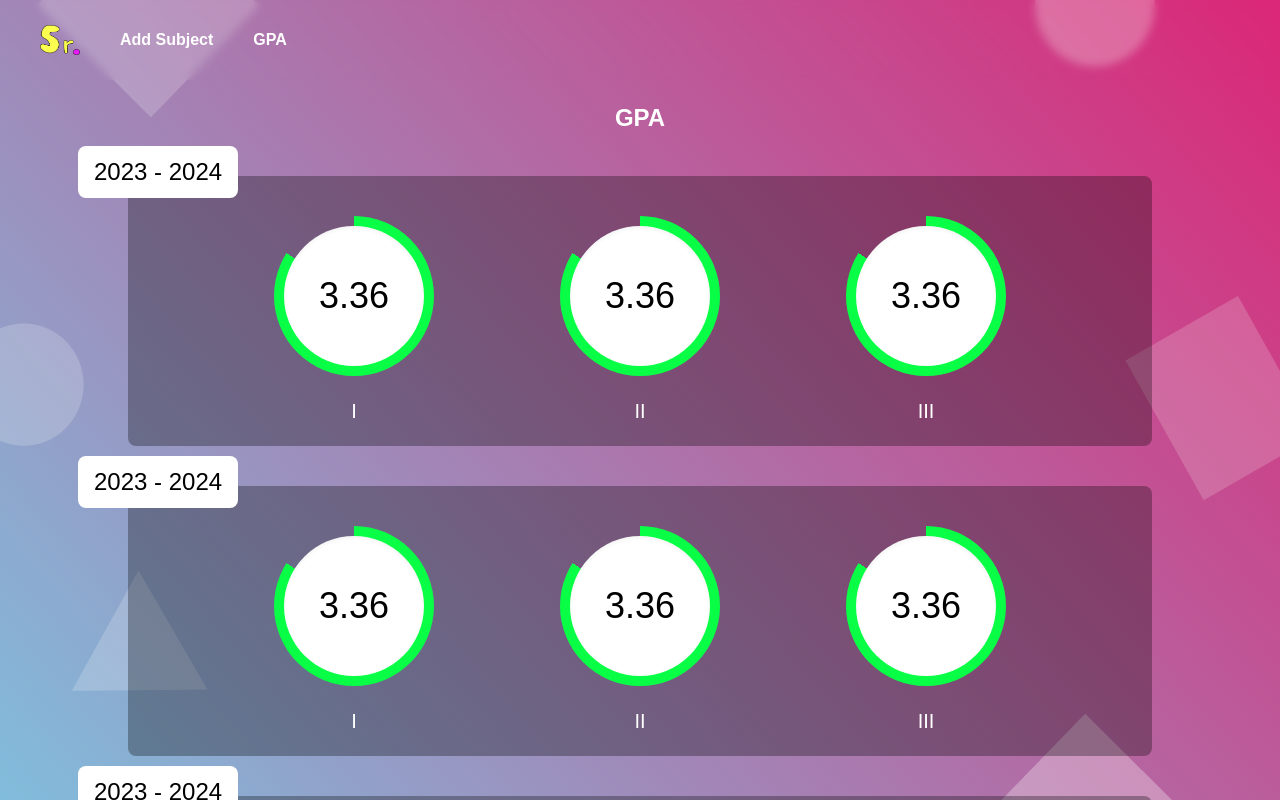
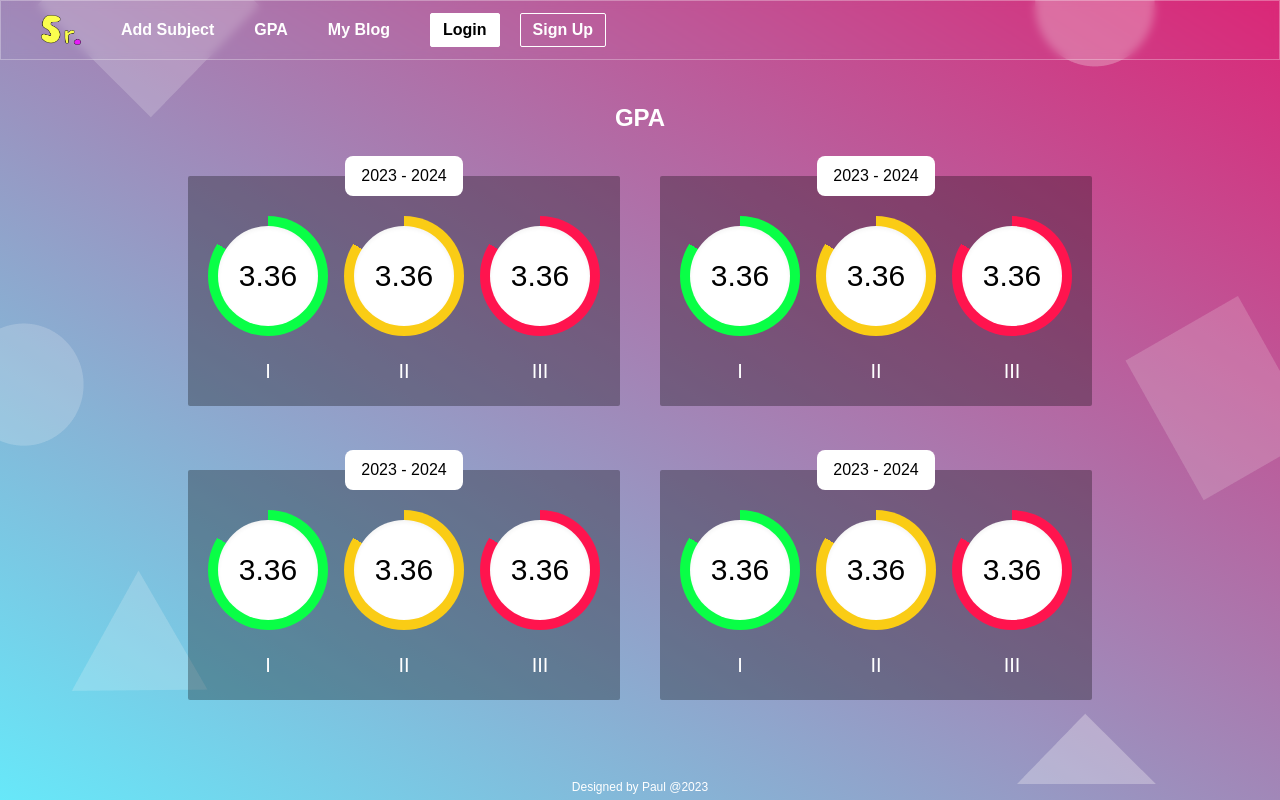
Before and after one commit to 1902VanHuongCoder/Cumulative_points_calculator, a React (Vite) app: page /gpa in a window 1280 px wide. Shown: the top 800 px of the page. Built offline with nearby package versions, Linux system fonts and the light colour scheme; the HTML template or start-up script is replaced by a standard one.

Commit message:
fix UI for GPA, Home and Add subject page

```diff
--- a/src/components/Gpa.jsx
+++ b/src/components/Gpa.jsx
@@ -1,211 +1,198 @@
 import GreetingBgPNGDesktop from "../assets/GreetingBgPNGDesktop.png";
-import logo from "../assets/logo.png";
+import Footer from "./default_components/Footer";
+import Navbar from "./default_components/Navbar";
 const Gpa = () => {
   return (
     <div className="relative w-full min-h-screen bg-gradient-to-tr from-cyan-300 to-pink-600">
       <div
-        className="w-full h-full bg-repeat pb-10"
+        className="w-full h-full bg-repeat pb-5"
         style={{ backgroundImage: `url('${GreetingBgPNGDesktop}')` }}
       >
-        <div className="w-full h-[80px] bg-transparent backdrop-blur-sm flex gap-x-6 sm:gap-x-10 items-center px-6 sm:px-10">
-          <img
-            src={logo}
-            alt="logo"
-            className="w-[40px] h-[30px] self-center"
-          />
-          <ul className="flex gap-x-10 items-center font-bold text-white">
-            <li>
-              <a href="/addsubject">Add Subject</a>
-            </li>
-            <li>
-              <a href="/gpa">GPA</a>
-            </li>
-          </ul>
-        </div>
-
-        <div className="w-[95%] sm:w-4/5 mx-auto">
+        <Navbar />
+        <div className="w-[95%] sm:w-full sm:px-10 mx-auto overflow-hidden">
           <h1 className="w-full py-5 text-[24px] text-center text-white font-bold mb-5">
             GPA
           </h1>
-          <div>
+          <div className="w-full flex justify-center gap-x-10 flex-wrap">
             {/* parent */}
-            <div className="relative flex justify-evenly items-center mb-10 bg-[rgba(0,0,0,.3)] p-5 pt-10 rounded-lg">
+            <div className="relative flex justify-evenly items-center mb-16 bg-[rgba(0,0,0,.3)] p-5 pt-10 rounded-sm gap-x-4">
               {/* item  */}
-              <h2 className="absolute top-[-20px] left-[10px] md:top-[-30px] sm:left-[-50px] text-black sm:text-[24px] bg-white px-4 py-2 rounded-lg">
+              <h2 className="absolute top-[-20px] text-black sm:text-[16px] bg-white px-4 py-2 rounded-lg">
                 2023 - 2024
               </h2>
               <div className="flex flex-col items-center gap-y-2 sm:gap-y-5">
                 <div
-                  className="w-[80px] h-[80px] sm:w-[120px] sm:h-[120px] lg:w-[160px] lg:h-[160px]  rounded-full flex justify-center items-center"
+                  className="w-[80px] h-[80px] sm:w-[120px] sm:h-[120px]  rounded-full flex justify-center items-center"
                   style={{
                     backgroundImage: `conic-gradient(from 0deg, #09ff46 0%, #09ff46 84%, transparent 84%, transparent)`,
                   }}
                 >
-                  <div className="w-[60px] h-[60px] sm:w-[100px] lg:w-[140px] sm:h-[100px] lg:h-[140px] bg-white rounded-full flex justify-center items-center shadow-inner">
-                    <h2 className="text-sm sm:text-3xl lg:text-4xl">3.36</h2>
+                  <div className="w-[60px] h-[60px] sm:w-[100px]  sm:h-[100px] bg-white rounded-full flex justify-center items-center shadow-inner">
+                    <h2 className="text-sm sm:text-3xl">3.36</h2>
                   </div>
                 </div>
                 <p className="text-white text-[16px] sm:text-[20px]">I</p>
               </div>
               <div className="flex flex-col items-center gap-y-2 sm:gap-y-5">
                 <div
-                  className="w-[80px] h-[80px] sm:w-[120px] sm:h-[120px] lg:w-[160px] lg:h-[160px]  rounded-full flex justify-center items-center"
+                  className="w-[80px] h-[80px] sm:w-[120px] sm:h-[120px]  rounded-full flex justify-center items-center"
                   style={{
-                    backgroundImage: `conic-gradient(from 0deg, #09ff46 0%, #09ff46 84%, transparent 84%, transparent)`,
+                    backgroundImage: `conic-gradient(from 0deg, #facc15 0%, #facc15 84%, transparent 84%, transparent)`,
                   }}
                 >
-                  <div className="w-[60px] h-[60px] sm:w-[100px] lg:w-[140px] sm:h-[100px] lg:h-[140px] bg-white rounded-full flex justify-center items-center shadow-inner">
-                    <h2 className="text-sm sm:text-3xl lg:text-4xl">3.36</h2>
+                  <div className="w-[60px] h-[60px] sm:w-[100px]  sm:h-[100px]  bg-white rounded-full flex justify-center items-center shadow-inner">
+                    <h2 className="text-sm sm:text-3xl">3.36</h2>
                   </div>
                 </div>
                 <p className="text-white text-[16px] sm:text-[20px]">II</p>
               </div>
               <div className="flex flex-col items-center gap-y-2 sm:gap-y-5">
                 <div
-                  className="w-[80px] h-[80px] sm:w-[120px] sm:h-[120px] lg:w-[160px] lg:h-[160px]  rounded-full flex justify-center items-center"
+                  className="w-[80px] h-[80px] sm:w-[120px] sm:h-[120px]   rounded-full flex justify-center items-center"
                   style={{
-                    backgroundImage: `conic-gradient(from 0deg, #09ff46 0%, #09ff46 84%, transparent 84%, transparent)`,
+                    backgroundImage: `conic-gradient(from 0deg, #ff144e 0%, #ff144e 84%, transparent 84%, transparent)`,
                   }}
                 >
-                  <div className="w-[60px] h-[60px] sm:w-[100px] lg:w-[140px] sm:h-[100px] lg:h-[140px] bg-white rounded-full flex justify-center items-center shadow-inner">
-                    <h2 className="text-sm sm:text-3xl lg:text-4xl">3.36</h2>
+                  <div className="w-[60px] h-[60px] sm:w-[100px]  sm:h-[100px] bg-white rounded-full flex justify-center items-center shadow-inner">
+                    <h2 className="text-sm sm:text-3xl">3.36</h2>
                   </div>
                 </div>
                 <p className="text-white text-[16px] sm:text-[20px]">III</p>
               </div>
             </div>
 
-            <div className="relative flex justify-evenly items-center mb-10 bg-[rgba(0,0,0,.3)] p-5 pt-10 rounded-lg">
+            <div className="relative flex justify-evenly items-center mb-16 bg-[rgba(0,0,0,.3)] p-5 pt-10 rounded-sm gap-x-4">
               {/* item  */}
-              <h2 className="absolute top-[-20px] left-[10px] md:top-[-30px] sm:left-[-50px] text-black sm:text-[24px] bg-white px-4 py-2 rounded-lg">
+              <h2 className="absolute top-[-20px] text-black sm:text-[16px] bg-white px-4 py-2 rounded-lg">
                 2023 - 2024
               </h2>
               <div className="flex flex-col items-center gap-y-2 sm:gap-y-5">
                 <div
-                  className="w-[80px] h-[80px] sm:w-[120px] sm:h-[120px] lg:w-[160px] lg:h-[160px]  rounded-full flex justify-center items-center"
+                  className="w-[80px] h-[80px] sm:w-[120px] sm:h-[120px]  rounded-full flex justify-center items-center"
                   style={{
                     backgroundImage: `conic-gradient(from 0deg, #09ff46 0%, #09ff46 84%, transparent 84%, transparent)`,
                   }}
                 >
-                  <div className="w-[60px] h-[60px] sm:w-[100px] lg:w-[140px] sm:h-[100px] lg:h-[140px] bg-white rounded-full flex justify-center items-center shadow-inner">
-                    <h2 className="text-sm sm:text-3xl lg:text-4xl">3.36</h2>
+                  <div className="w-[60px] h-[60px] sm:w-[100px]  sm:h-[100px] bg-white rounded-full flex justify-center items-center shadow-inner">
+                    <h2 className="text-sm sm:text-3xl">3.36</h2>
                   </div>
                 </div>
                 <p className="text-white text-[16px] sm:text-[20px]">I</p>
               </div>
               <div className="flex flex-col items-center gap-y-2 sm:gap-y-5">
                 <div
-                  className="w-[80px] h-[80px] sm:w-[120px] sm:h-[120px] lg:w-[160px] lg:h-[160px]  rounded-full flex justify-center items-center"
+                  className="w-[80px] h-[80px] sm:w-[120px] sm:h-[120px]  rounded-full flex justify-center items-center"
                   style={{
-                    backgroundImage: `conic-gradient(from 0deg, #09ff46 0%, #09ff46 84%, transparent 84%, transparent)`,
+                    backgroundImage: `conic-gradient(from 0deg, #facc15 0%, #facc15 84%, transparent 84%, transparent)`,
                   }}
                 >
-                  <div className="w-[60px] h-[60px] sm:w-[100px] lg:w-[140px] sm:h-[100px] lg:h-[140px] bg-white rounded-full flex justify-center items-center shadow-inner">
-                    <h2 className="text-sm sm:text-3xl lg:text-4xl">3.36</h2>
+                  <div className="w-[60px] h-[60px] sm:w-[100px]  sm:h-[100px]  bg-white rounded-full flex justify-center items-center shadow-inner">
+                    <h2 className="text-sm sm:text-3xl">3.36</h2>
                   </div>
                 </div>
                 <p className="text-white text-[16px] sm:text-[20px]">II</p>
               </div>
               <div className="flex flex-col items-center gap-y-2 sm:gap-y-5">
                 <div
-                  className="w-[80px] h-[80px] sm:w-[120px] sm:h-[120px] lg:w-[160px] lg:h-[160px]  rounded-full flex justify-center items-center"
+                  className="w-[80px] h-[80px] sm:w-[120px] sm:h-[120px]   rounded-full flex justify-center items-center"
                   style={{
-                    backgroundImage: `conic-gradient(from 0deg, #09ff46 0%, #09ff46 84%, transparent 84%, transparent)`,
+                    backgroundImage: `conic-gradient(from 0deg, #ff144e 0%, #ff144e 84%, transparent 84%, transparent)`,
                   }}
                 >
-                  <div className="w-[60px] h-[60px] sm:w-[100px] lg:w-[140px] sm:h-[100px] lg:h-[140px] bg-white rounded-full flex justify-center items-center shadow-inner">
-                    <h2 className="text-sm sm:text-3xl lg:text-4xl">3.36</h2>
+                  <div className="w-[60px] h-[60px] sm:w-[100px]  sm:h-[100px] bg-white rounded-full flex justify-center items-center shadow-inner">
+                    <h2 className="text-sm sm:text-3xl">3.36</h2>
                   </div>
                 </div>
                 <p className="text-white text-[16px] sm:text-[20px]">III</p>
               </div>
             </div>
-            <div className="relative flex justify-evenly items-center mb-10 bg-[rgba(0,0,0,.3)] p-5 pt-10 rounded-lg">
+
+            <div className="relative flex justify-evenly items-center mb-16 bg-[rgba(0,0,0,.3)] p-5 pt-10 rounded-sm gap-x-4">
               {/* item  */}
-              <h2 className="absolute top-[-20px] left-[10px] md:top-[-30px] sm:left-[-50px] text-black sm:text-[24px] bg-white px-4 py-2 rounded-lg">
+              <h2 className="absolute top-[-20px] text-black sm:text-[16px] bg-white px-4 py-2 rounded-lg">
                 2023 - 2024
               </h2>
               <div className="flex flex-col items-center gap-y-2 sm:gap-y-5">
                 <div
-                  className="w-[80px] h-[80px] sm:w-[120px] sm:h-[120px] lg:w-[160px] lg:h-[160px]  rounded-full flex justify-center items-center"
+                  className="w-[80px] h-[80px] sm:w-[120px] sm:h-[120px]  rounded-full flex justify-center items-center"
                   style={{
                     backgroundImage: `conic-gradient(from 0deg, #09ff46 0%, #09ff46 84%, transparent 84%, transparent)`,
                   }}
                 >
-                  <div className="w-[60px] h-[60px] sm:w-[100px] lg:w-[140px] sm:h-[100px] lg:h-[140px] bg-white rounded-full flex justify-center items-center shadow-inner">
-                    <h2 className="text-sm sm:text-3xl lg:text-4xl">3.36</h2>
+                  <div className="w-[60px] h-[60px] sm:w-[100px]  sm:h-[100px] bg-white rounded-full flex justify-center items-center shadow-inner">
+                    <h2 className="text-sm sm:text-3xl">3.36</h2>
                   </div>
                 </div>
                 <p className="text-white text-[16px] sm:text-[20px]">I</p>
               </div>
               <div className="flex flex-col items-center gap-y-2 sm:gap-y-5">
                 <div
-                  className="w-[80px] h-[80px] sm:w-[120px] sm:h-[120px] lg:w-[160px] lg:h-[160px]  rounded-full flex justify-center items-center"
+                  className="w-[80px] h-[80px] sm:w-[120px] sm:h-[120px]  rounded-full flex justify-center items-center"
                   style={{
-                    backgroundImage: `conic-gradient(from 0deg, #09ff46 0%, #09ff46 84%, transparent 84%, transparent)`,
+                    backgroundImage: `conic-gradient(from 0deg, #facc15 0%, #facc15 84%, transparent 84%, transparent)`,
                   }}
                 >
-                  <div className="w-[60px] h-[60px] sm:w-[100px] lg:w-[140px] sm:h-[100px] lg:h-[140px] bg-white rounded-full flex justify-center items-center shadow-inner">
-                    <h2 className="text-sm sm:text-3xl lg:text-4xl">3.36</h2>
+                  <div className="w-[60px] h-[60px] sm:w-[100px]  sm:h-[100px]  bg-white rounded-full flex justify-center items-center shadow-inner">
+                    <h2 className="text-sm sm:text-3xl">3.36</h2>
                   </div>
                 </div>
                 <p className="text-white text-[16px] sm:text-[20px]">II</p>
               </div>
               <div className="flex flex-col items-center gap-y-2 sm:gap-y-5">
                 <div
-                  className="w-[80px] h-[80px] sm:w-[120px] sm:h-[120px] lg:w-[160px] lg:h-[160px]  rounded-full flex justify-center items-center"
+                  className="w-[80px] h-[80px] sm:w-[120px] sm:h-[120px]   rounded-full flex justify-center items-center"
                   style={{
-                    backgroundImage: `conic-gradient(from 0deg, #09ff46 0%, #09ff46 84%, transparent 84%, transparent)`,
+                    backgroundImage: `conic-gradient(from 0deg, #ff144e 0%, #ff144e 84%, transparent 84%, transparent)`,
                   }}
                 >
-                  <div className="w-[60px] h-[60px] sm:w-[100px] lg:w-[140px] sm:h-[100px] lg:h-[140px] bg-white rounded-full flex justify-center items-center shadow-inner">
-                    <h2 className="text-sm sm:text-3xl lg:text-4xl">3.36</h2>
+                  <div className="w-[60px] h-[60px] sm:w-[100px]  sm:h-[100px] bg-white rounded-full flex justify-center items-center shadow-inner">
+                    <h2 className="text-sm sm:text-3xl">3.36</h2>
                   </div>
                 </div>
                 <p className="text-white text-[16px] sm:text-[20px]">III</p>
               </div>
             </div>
 
-            <div className="relative flex justify-evenly items-center mb-10 bg-[rgba(0,0,0,.3)] p-5 pt-10 rounded-lg">
+            <div className="relative flex justify-evenly items-center mb-16 bg-[rgba(0,0,0,.3)] p-5 pt-10 rounded-sm gap-x-4">
               {/* item  */}
-              <h2 className="absolute top-[-20px] left-[10px] md:top-[-30px] sm:left-[-50px] text-black sm:text-[24px] bg-white px-4 py-2 rounded-lg">
+              <h2 className="absolute top-[-20px] text-black sm:text-[16px] bg-white px-4 py-2 rounded-lg">
                 2023 - 2024
               </h2>
               <div className="flex flex-col items-center gap-y-2 sm:gap-y-5">
                 <div
-                  className="w-[80px] h-[80px] sm:w-[120px] sm:h-[120px] lg:w-[160px] lg:h-[160px]  rounded-full flex justify-center items-center"
+                  className="w-[80px] h-[80px] sm:w-[120px] sm:h-[120px]  rounded-full flex justify-center items-center"
                   style={{
                     backgroundImage: `conic-gradient(from 0deg, #09ff46 0%, #09ff46 84%, transparent 84%, transparent)`,
                   }}
                 >
-                  <div className="w-[60px] h-[60px] sm:w-[100px] lg:w-[140px] sm:h-[100px] lg:h-[140px] bg-white rounded-full flex justify-center items-center shadow-inner">
-                    <h2 className="text-sm sm:text-3xl lg:text-4xl">3.36</h2>
+                  <div className="w-[60px] h-[60px] sm:w-[100px]  sm:h-[100px] bg-white rounded-full flex justify-center items-center shadow-inner">
+                    <h2 className="text-sm sm:text-3xl">3.36</h2>
                   </div>
                 </div>
                 <p className="text-white text-[16px] sm:text-[20px]">I</p>
               </div>
               <div className="flex flex-col items-center gap-y-2 sm:gap-y-5">
                 <div
-                  className="w-[80px] h-[80px] sm:w-[120px] sm:h-[120px] lg:w-[160px] lg:h-[160px]  rounded-full flex justify-center items-center"
+                  className="w-[80px] h-[80px] sm:w-[120px] sm:h-[120px]  rounded-full flex justify-center items-center"
                   style={{
-                    backgroundImage: `conic-gradient(from 0deg, #09ff46 0%, #09ff46 84%, transparent 84%, transparent)`,
+                    backgroundImage: `conic-gradient(from 0deg, #facc15 0%, #facc15 84%, transparent 84%, transparent)`,
                   }}
                 >
-                  <div className="w-[60px] h-[60px] sm:w-[100px] lg:w-[140px] sm:h-[100px] lg:h-[140px] bg-white rounded-full flex justify-center items-center shadow-inner">
-                    <h2 className="text-sm sm:text-3xl lg:text-4xl">3.36</h2>
+                  <div className="w-[60px] h-[60px] sm:w-[100px]  sm:h-[100px]  bg-white rounded-full flex justify-center items-center shadow-inner">
+                    <h2 className="text-sm sm:text-3xl">3.36</h2>
                   </div>
                 </div>
                 <p className="text-white text-[16px] sm:text-[20px]">II</p>
               </div>
               <div className="flex flex-col items-center gap-y-2 sm:gap-y-5">
                 <div
-                  className="w-[80px] h-[80px] sm:w-[120px] sm:h-[120px] lg:w-[160px] lg:h-[160px]  rounded-full flex justify-center items-center"
+                  className="w-[80px] h-[80px] sm:w-[120px] sm:h-[120px]   rounded-full flex justify-center items-center"
                   style={{
-                    backgroundImage: `conic-gradient(from 0deg, #09ff46 0%, #09ff46 84%, transparent 84%, transparent)`,
+                    backgroundImage: `conic-gradient(from 0deg, #ff144e 0%, #ff144e 84%, transparent 84%, transparent)`,
                   }}
                 >
-                  <div className="w-[60px] h-[60px] sm:w-[100px] lg:w-[140px] sm:h-[100px] lg:h-[140px] bg-white rounded-full flex justify-center items-center shadow-inner">
-                    <h2 className="text-sm sm:text-3xl lg:text-4xl">3.36</h2>
+                  <div className="w-[60px] h-[60px] sm:w-[100px]  sm:h-[100px] bg-white rounded-full flex justify-center items-center shadow-inner">
+                    <h2 className="text-sm sm:text-3xl">3.36</h2>
                   </div>
                 </div>
                 <p className="text-white text-[16px] sm:text-[20px]">III</p>
@@ -213,6 +200,8 @@ const Gpa = () => {
             </div>
           </div>
         </div>
+
+        <Footer />
       </div>
     </div>
   );
--- /dev/null
+++ b/src/components/default_components/Footer.jsx
@@ -0,0 +1,11 @@
+const Footer = () => {
+  return (
+    <div
+      className={`absolute bottom-1 left-[50%] translate-x-[-50%] text-white`}
+    >
+      <p className="text-[12px]">Designed by Paul @2023</p>
+    </div>
+  );
+};
+
+export default Footer;
--- /dev/null
+++ b/src/components/default_components/Navbar.jsx
@@ -0,0 +1,36 @@
+import logo from "../../assets/logo.png";
+const Navbar = () => {
+  const handleShowSideBar = () => {
+      alert('Hello guys');
+  }
+  return (
+    <div className="w-full h-[60px] bg-transparent backdrop-blur-sm flex justify-between sm:justify-normal gap-x-6 sm:gap-x-10 items-center px-6 sm:px-10 border-[1px] border-solid border-[rgba(255,255,255,.3)] mb-5">
+      <a href="/">
+        <img src={logo} alt="logo" className="w-[40px] h-[30px] self-center" />
+      </a>
+
+      <ul className="hidden sm:flex gap-x-10 items-center font-bold text-white">
+        <li>
+          <a href="/addsubject">Add Subject</a>
+        </li>
+        <li>
+          <a href="/gpa">GPA</a>
+        </li>
+        <li>
+          <a href="http://tvhuong.hoaanit.com">My Blog</a>
+        </li>
+      </ul>
+
+      <ul className="hidden sm:flex gap-x-5 items-center font-bold">
+        <li className="text-black bg-white hover:scale-110 hover:opacity-80 transition-all border-[1px] border-solid border-white py-1 px-3 rounded-sm"><a href="">Login</a></li>
+        <li className="text-white hover:bg-white hover:text-black hover:scale-110 transition-all border-[1px] border-solid border-white py-1 px-3 rounded-sm"><a href="">Sign Up</a></li>
+      </ul>
+
+      <div
+      onClick={handleShowSideBar}
+      className="block sm:hidden">3gach</div>
+    </div>
+  );
+};
+
+export default Navbar;
--- /dev/null
+++ b/src/components/default_components/Sidebar.jsx
@@ -0,0 +1,40 @@
+import logo from "../../assets/logo.png";
+import { FaArrowAltCircleLeft } from "react-icons/fa";
+const Sidebar = () => {
+  return (
+    <div className="fixed top-0 left-0 w-4/5 h-screen bg-slate-700 px-5 py-20 hidden">
+      <div className="flex justify-start items-center gap-x-2 mb-5">
+        <img className="w-[50px] h-[40px]" src={logo} alt="logo brand" />
+        <h2 className="text-white">Cumulative Points Calculator</h2>
+      </div>
+      <div className="w-full h-[1px] bg-[rgba(255,255,255,.5)]"></div>
+      <div className="my-5">
+        <ul className="text-white flex flex-col gap-y-5">
+          <li>
+            <span>&gt;</span> <a href="/addsubject">Add subject</a>
+          </li>
+          <li>
+            <span>&gt;</span> <a href="/gpa">GPA</a>
+          </li>
+          <li>
+            <span>&gt;</span> <a href="http://tvhuong.hoaanit.com">My blogs</a>
+          </li>
+        </ul>
+      </div>
+
+      <div className="flex justify-between items-center mt-5">
+        <button className="text-black bg-white hover:scale-110 hover:opacity-80 transition-all border-[1px] border-solid border-white py-1 px-3 rounded-sm">
+          Login
+        </button>
+        <button className="text-white hover:bg-white hover:text-black hover:scale-110 transition-all border-[1px] border-solid border-white py-1 px-3 rounded-sm">
+          Sign up
+        </button>
+      </div>
+      <div className="absolute top-4 left-4 w-[40px] h-[40px] border-[1px] border-solid border-white rounded-full flex justify-center items-center">
+        <FaArrowAltCircleLeft className="text-white" />
+      </div>
+    </div>
+  );
+};
+
+export default Sidebar;
```
Also changed, not shown: src/components/Addsubject.jsx (+44 -38 lines), src/components/Greeting.jsx (+2 -5 lines), src/components/Home.jsx (+57 -35 lines), src/components/Login.jsx (+2 -5 lines), src/components/Signup.jsx (+2 -5 lines).
